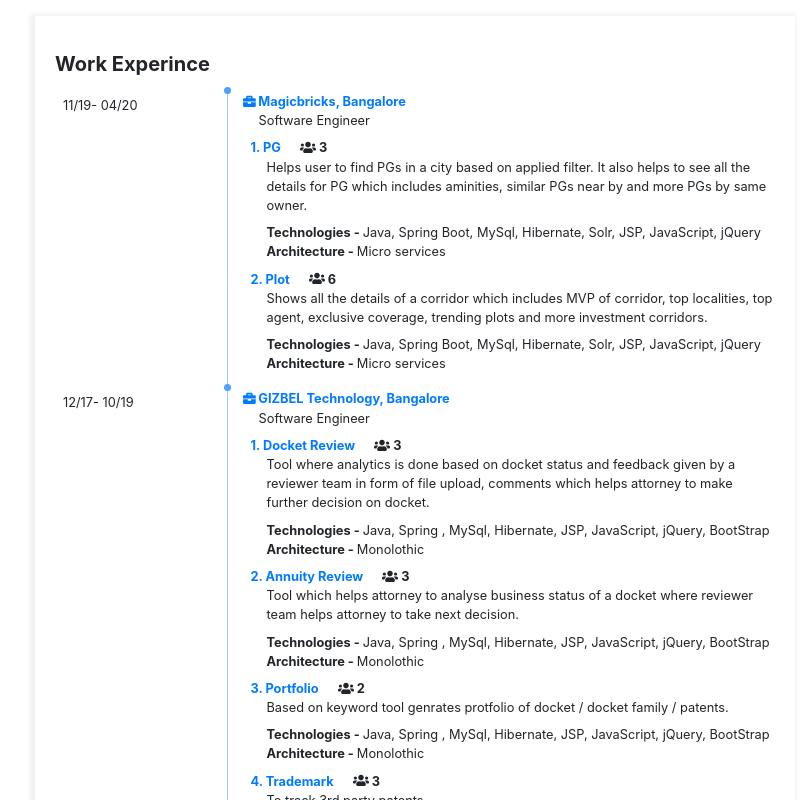
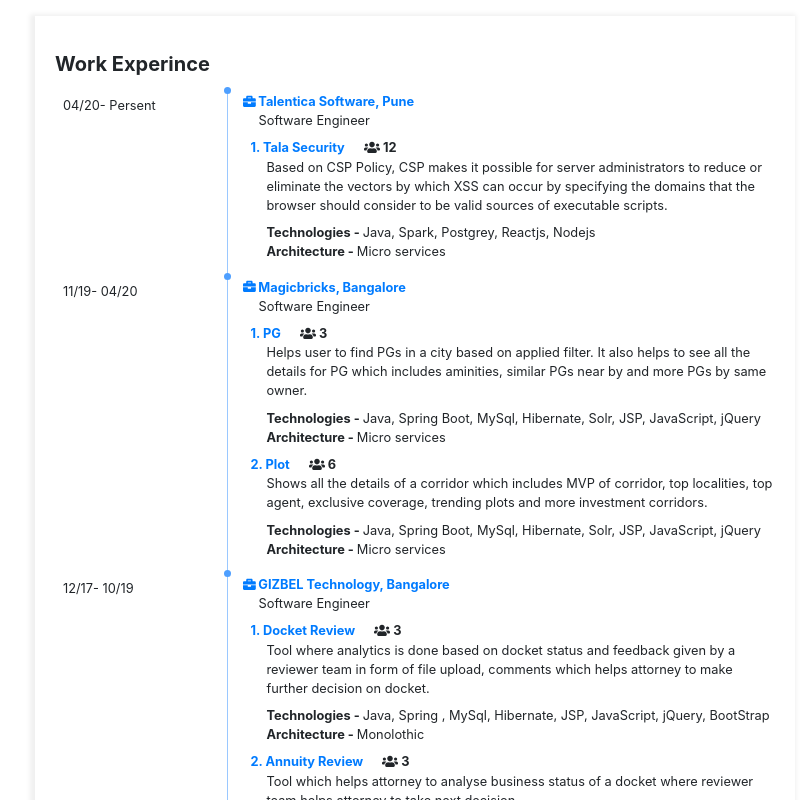
Before and after one commit to sunilvaishnav45/resume, a React (Create React App) app: page /resume/workexperince in a window 1280 px wide. Shown: the top 800 px of the page, without its empty margins (225-1028 px from the left). Built offline with nearby package versions, Linux system fonts and the light colour scheme.

Commit message:
Talentica Exp

```diff
--- a/src/Components/WorkExperince/workexperince.jsx
+++ b/src/Components/WorkExperince/workexperince.jsx
@@ -10,23 +10,23 @@
         super();
         this.state = {
             experince: [
-                // {
-                //     company: "Talentica Software, Pune",
-                //     designation: "Software Engineer",
-                //     startDate: "04/20",
-                //     endDate: "Persent",
-                //     companyURL: "https://www.talentica.com/",
-                //     projects: [
-                //         {
-                //             name: "Tala Security",
-                //             teamSize: "12",
-                //             description: "Based on CSP Policy, CSP makes it possible for server administrators to reduce or eliminate the vectors by which XSS can occur by specifying the domains that the browser should consider to be valid sources of executable scripts.",
-                //             projectURL: "https://www.talasecurity.io/",
-                //             technologies: "Java, Spark, Postgrey, Reactjs, Nodejs",
-                //             architecture: "Micro services",
-                //         }
-                //     ],
-                // },
+                {
+                    company: "Talentica Software, Pune",
+                    designation: "Software Engineer",
+                    startDate: "04/20",
+                    endDate: "Persent",
+                    companyURL: "https://www.talentica.com/",
+                    projects: [
+                        {
+                            name: "Tala Security",
+                            teamSize: "12",
+                            description: "Based on CSP Policy, CSP makes it possible for server administrators to reduce or eliminate the vectors by which XSS can occur by specifying the domains that the browser should consider to be valid sources of executable scripts.",
+                            projectURL: "https://www.talasecurity.io/",
+                            technologies: "Java, Spark, Postgrey, Reactjs, Nodejs",
+                            architecture: "Micro services",
+                        }
+                    ],
+                },
                 {
                     company: "Magicbricks, Bangalore",
                     designation: "Software Engineer",
```
